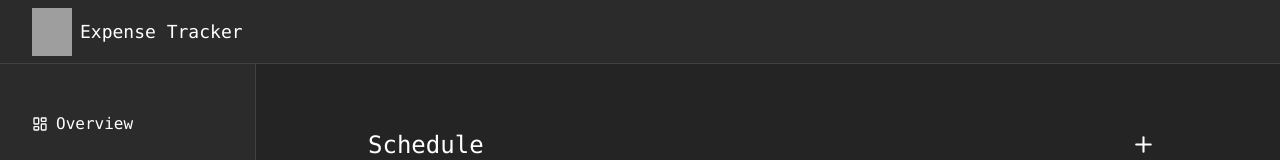
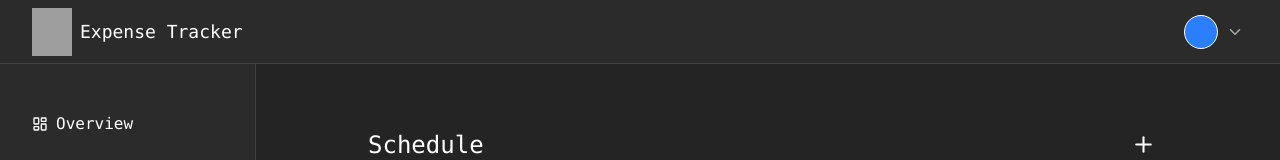
Before and after one commit to Ein-shen/Finance_tracker, a React (Vite) app in the folder client/: page /dashboard/schedule in a window 1280 px wide. Shown: the top 160 px of the page. Built offline with nearby package versions, Linux system fonts and the light colour scheme; no server answers; grey boxes are pictures that could not be loaded.

Commit message:
added the hero i con plannig to add ther ethe settings and the logout etc

```diff
--- a/client/src/pages/user/Navbar.jsx
+++ b/client/src/pages/user/Navbar.jsx
@@ -1,3 +1,5 @@
+import { ChevronDown } from 'lucide-react'
+
 export const Navbar = () => {
   return (
     <header className="fixed top-0 left-0 right-0 z-50 h-16 border-b border-white/10 theme-card">
@@ -6,6 +8,15 @@ export const Navbar = () => {
           <img src="/suitcase.png" alt="Suitcase" className="w-10 h-12" />
           <h1 className="font-mono text-md sm:text-lg md:text-lg">Expense Tracker</h1>
         </button>
+
+        <div className="ml-auto flex items-center gap-1">
+          <div className="rounded-full border border-white bg-blue-500 px-4 py-4 text-xs"></div>
+
+          <button type="button" className="rounded-lg p-1 opacity-60 transition hover:opacity-100">
+            <ChevronDown size={18} />
+          </button>
+        </div>
+
       </div>
     </header>
   )
```
